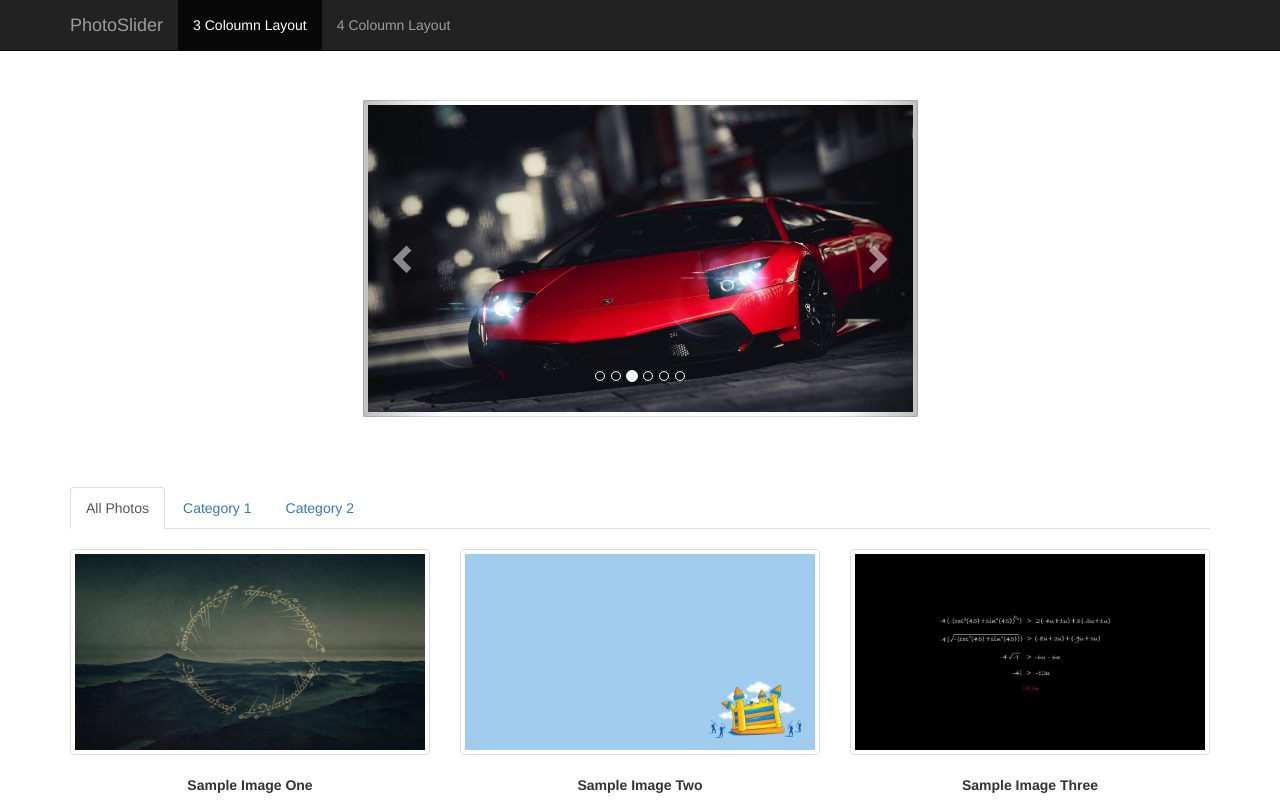
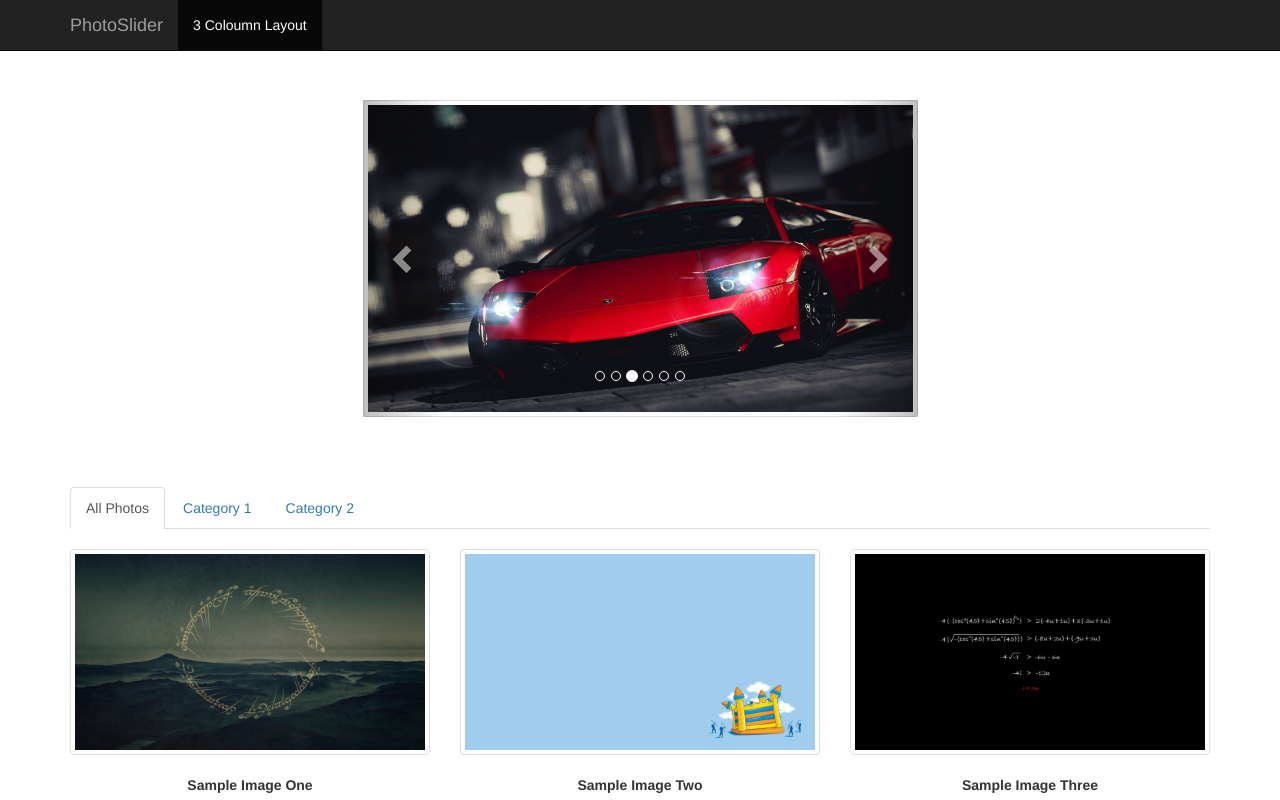
Before and after one commit to Malkky/photoslider, a plain HTML site: page index.html in a window 1280 px wide. Shown: the top 800 px of the page. Drawn offline with nearby package versions, Linux system fonts and the light colour scheme; files whose address does not match are found by name.

```diff
--- a/index.html
+++ b/index.html
@@ -30,7 +30,6 @@
         <div id="navbar" class="collapse navbar-collapse">
           <ul class="nav navbar-nav">
             <li class="active"><a href="#">3 Coloumn Layout</a></li>
-            <li><a href="index2.html">4 Coloumn Layout</a></li>
           </ul>
         </div><!--/.nav-collapse -->
       </div>
```
Also changed, not shown: img/preview/show.jpg (added), 1 other file.
